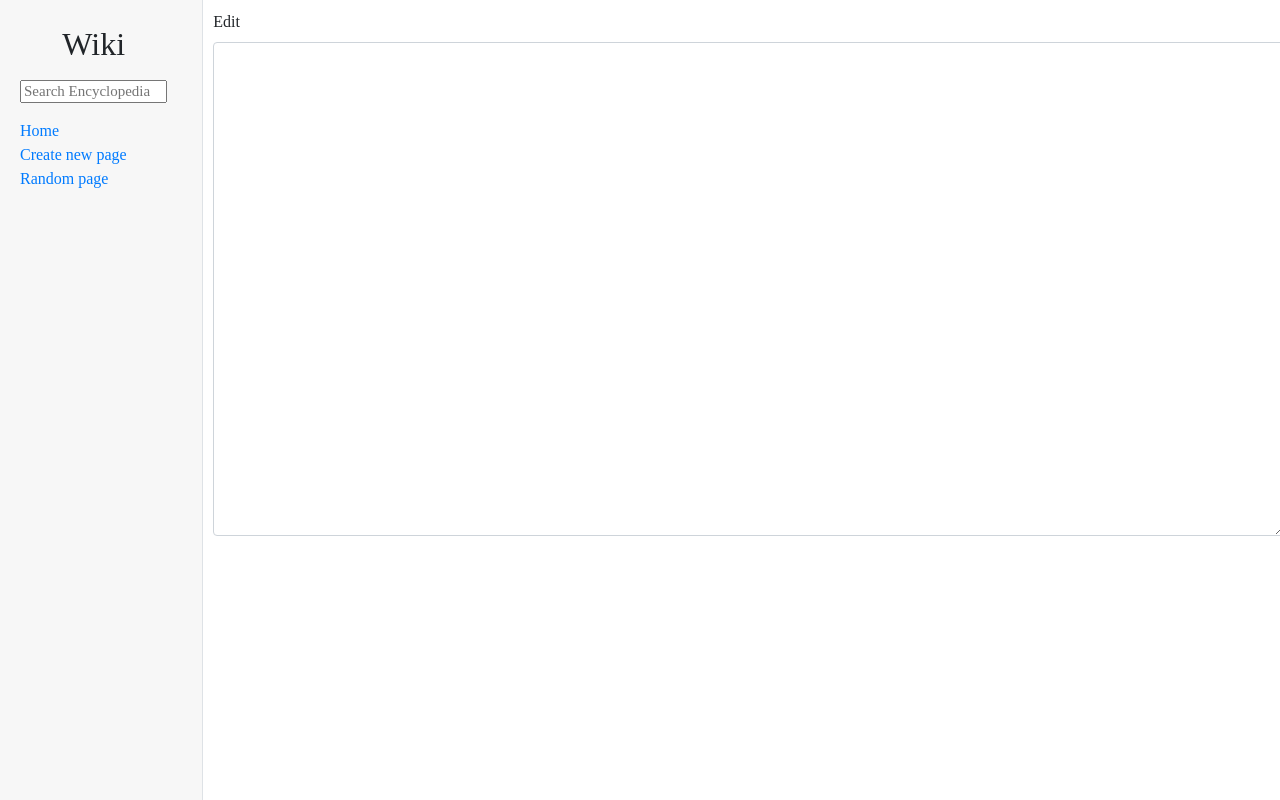
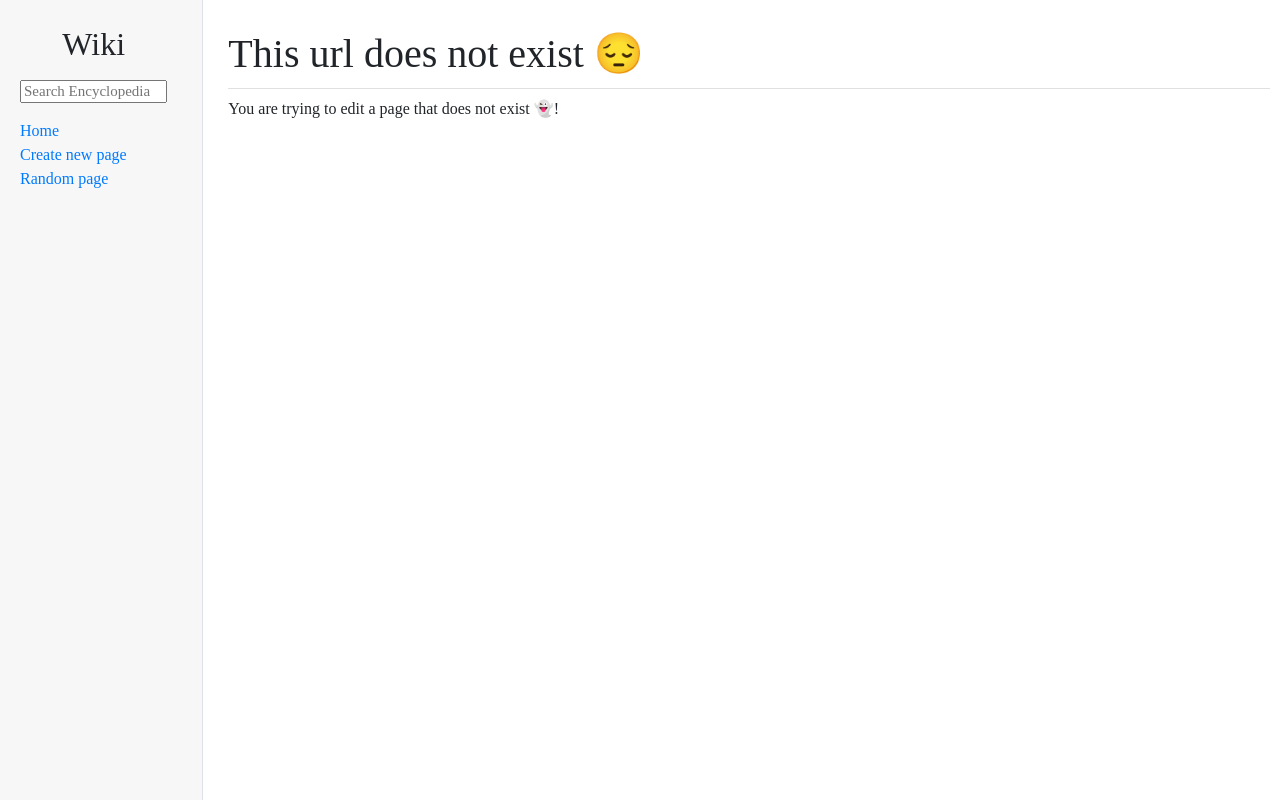
Before and after one commit to gmmonsalve/Wiki, a Django app: page /edit/1 in a window 1280 px wide. Run offline with Django 3.2, Linux system fonts and the light colour scheme; some libraries are stand-ins or nearby versions.

Commit message:
new structure

```diff
--- a/encyclopedia/templates/encyclopedia/edit.html
+++ b/encyclopedia/templates/encyclopedia/edit.html
@@ -1,12 +1,29 @@
 {% extends 'encyclopedia/index.html' %}
 
 {% block title%}
-    edit:
+    Edit : {{ title }}
 {% endblock%}
 
 {% block body %}
-<div class="form-group">
-    <label for="exampleFormControlTextarea1">Edit</label>
-    <textarea class="form-control" id="exampleFormControlTextarea1" rows="20" cols="2"></textarea>
+{% if content %}
+<div class="container">
+  <div class="form-group">
+    <h1>Editing {{ title }} content.</h1>
+    <form action="{% url 'save_changes' page_name=title %}" method="POST" >{% csrf_token %}
+      <textarea class="form-control" name="md" id="md" rows="15" cols="2">{{ content }}</textarea>
+        <button type="submit">Save changes</button>
+        <a class="btn" href="{% url 'page_redirect' name=title %}" style="float: right;">cancel</a>
+
+    </form>
   </div>
+
+
+</div>
+{% else %}
+<div class="container">
+  <h1>This url does not exist 😔</h1>
+  <p>You are trying to edit a page that does not exist 👻!</p>
+</div>
+
+{% endif %}
 {% endblock %}
```
